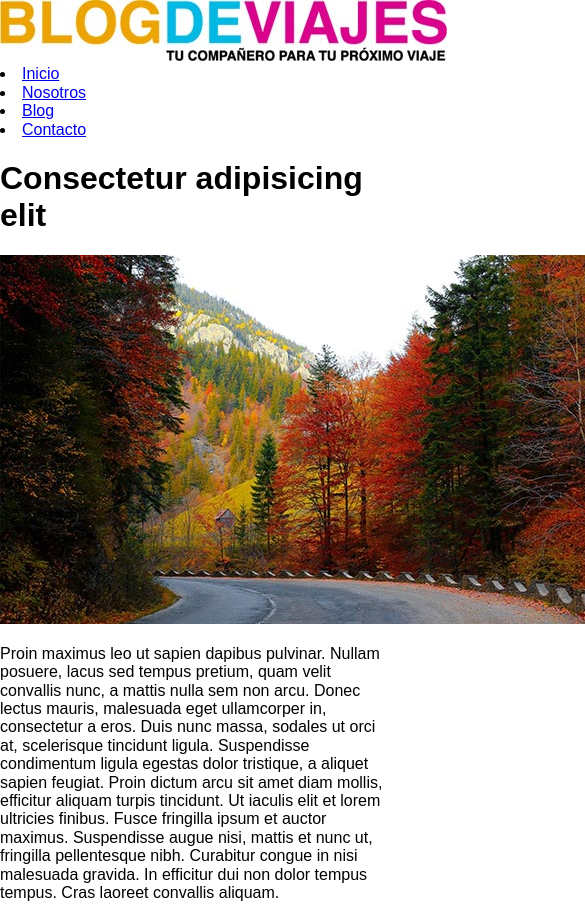
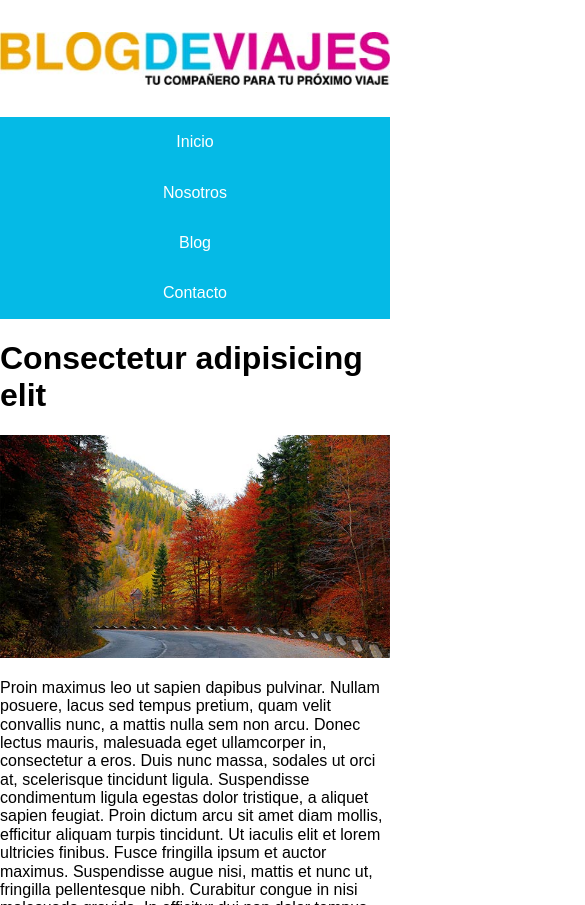
Before and after one commit to jcarlosj/CSSGrid-Flexbox-5-Holy-Grail-Layout-U-JPdTV, a plain HTML site: page index.html in a window 390 px wide. Shown: the top 905 px of the page, 585 px wide, since content can reach past the window. Drawn offline with nearby package versions, Linux system fonts and the light colour scheme.

Commit message:
+ Style (Mobile/Desktop): Header and Main Navigation

```diff
--- a/css/styles.css
+++ b/css/styles.css
@@ -5,5 +5,43 @@ html {
     box-sizing: inherit;
 }
 body {
+    display: flex;
+    flex-direction: column;
     font-family: Arial, Helvetica, sans-serif;
 }
+
+.site-header {
+    display: flex;
+    justify-content: center;
+    padding: 2rem 0;
+}
+
+img {
+    max-width: 100%;    /* Hace las imágenes autoajustables RWD */
+}
+
+.navigation {
+    background-color: #05BAE6;
+}
+.navigation ul {
+    display: flex;
+    flex-direction: column;
+    justify-content: space-between;
+    list-style: none;
+    margin: 0 auto;
+    max-width: 800px;
+    padding: 0;
+}
+.navigation ul li {
+    padding: 1rem 0;
+    text-align: center;
+}
+.navigation ul li a {
+    color: white;
+    text-decoration: none;
+}
+@media screen and ( min-width: 768px ) {
+    .navigation ul {
+        flex-direction: row;
+    }
+}
--- a/index.html
+++ b/index.html
@@ -15,10 +15,12 @@
         <img class="logo-image" src="./img/logo.jpg" alt="Blog de Viajes">
     </header>
     <nav class="navigation">
-        <li><a href="#">Inicio</a></li>
-        <li><a href="#">Nosotros</a></li>
-        <li><a href="#">Blog</a></li>
-        <li><a href="#">Contacto</a></li>
+        <ul>
+            <li><a href="#">Inicio</a></li>
+            <li><a href="#">Nosotros</a></li>
+            <li><a href="#">Blog</a></li>
+            <li><a href="#">Contacto</a></li>
+        </ul>
     </nav>
     <div class="container">
         <main class="main-content">
```
